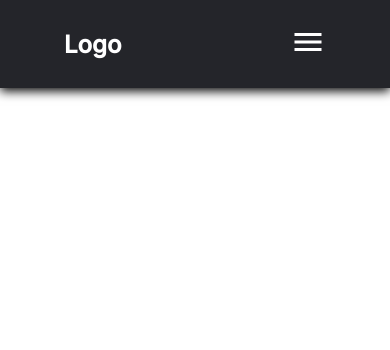
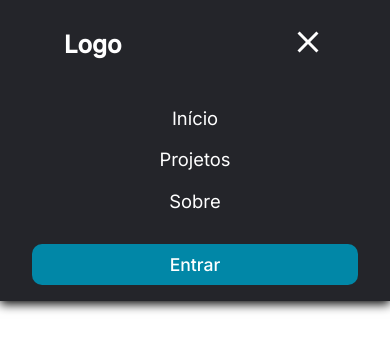
Before and after one commit to gabrielneves17/menu-responsivo, a plain HTML site: page index.html in a window 390 px wide. Both pictures are taken after a click on the button 308 px from the left and 43 px from the top of the page. Drawn offline with Linux system fonts and the light colour scheme.

Commit message:
Design finalizado

```diff
--- a/assets/css/style.css
+++ b/assets/css/style.css
@@ -110,7 +110,11 @@ header {
         padding: 1rem 2rem;
     }
 
-    .mobile-menu .login-button {
+    .mobile-menu .login-button button {
         width: 100%;
     }
+
+    .open {
+        display: block;
+    }
 }
--- a/assets/js/script.js
+++ b/assets/js/script.js
@@ -0,0 +1,11 @@
+const botao = document.querySelector('.mobile-menu-icon button');
+botao.onclick = function(e) {
+    let menuMobile = document.querySelector('.mobile-menu');
+    if(menuMobile.classList.contains('open')) {
+        menuMobile.classList.remove('open');
+        document.querySelector('.icon').src = 'assets/img/menu_white_36dp.svg';
+    } else {
+        menuMobile.classList.add('open');
+        document.querySelector('.icon').src = 'assets/img/close_white_36dp.svg';
+    }
+}
--- a/index.html
+++ b/index.html
@@ -38,5 +38,6 @@
             </div>
         </div>
     </header>
+    <script src="assets/js/script.js"></script>
 </body>
 </html>
```
